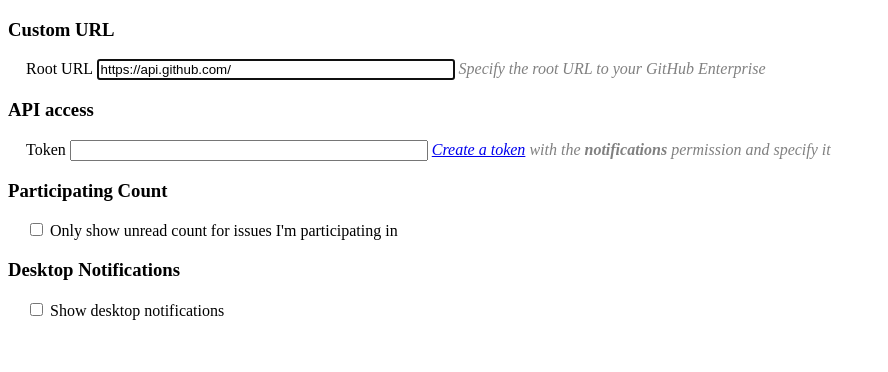
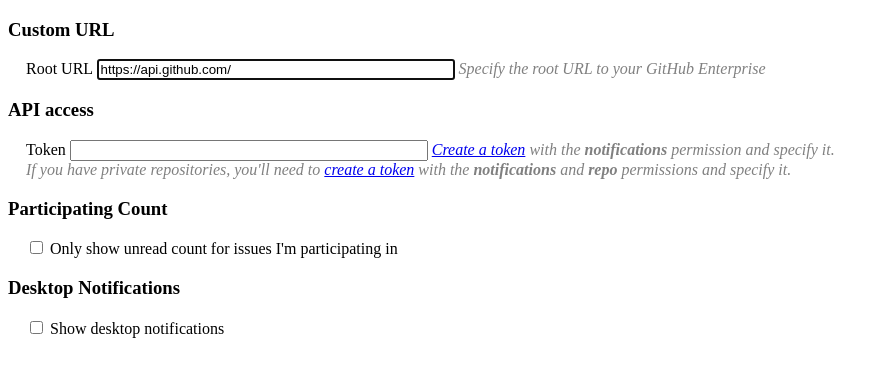
Before and after one commit to sindresorhus/notifier-for-github, a browser extension: page extension/options.html in a window 1280 px wide. Shown: the whole page, without its empty margins (0-888 px from the left). Drawn offline with Linux system fonts and the light colour scheme.

Commit message:
Add copy for if you need private repo access

```diff
--- a/extension/options.html
+++ b/extension/options.html
@@ -32,7 +32,8 @@
 			<h3>API access</h3>
 			<label for="oauth_token">Token</label>
 			<input type="text" id="oauth_token">
-			<span class="description"><a id="gh_link" href="https://github.com/settings/tokens/new?scopes=notifications&description=Notifier for GitHub Chrome extension" target="gh_target">Create a token</a> with the <strong>notifications</strong> permission and specify it</span>
+			<span class="description"><a id="gh_link" href="https://github.com/settings/tokens/new?scopes=notifications&description=Notifier for GitHub Chrome extension" target="gh_target">Create a token</a> with the <strong>notifications</strong> permission and specify it.</span><br />
+			<span class="description">If you have private repositories, you'll need to <a id="gh_link" href="https://github.com/settings/tokens/new?scopes=notifications,repo&description=Notifier for GitHub Chrome extension" target="gh_target">create a token</a> with the <strong>notifications</strong> and <strong>repo</strong> permissions and specify it.</span>
 		</section>
 		<section>
 			<h3>Participating Count</h3>
```
